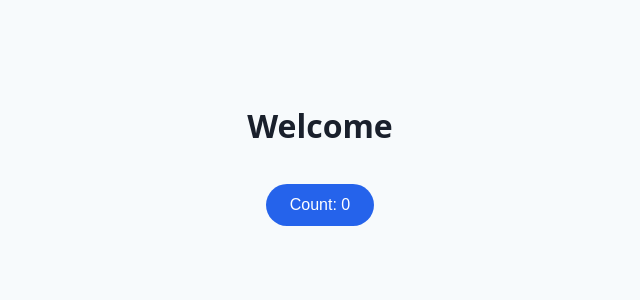
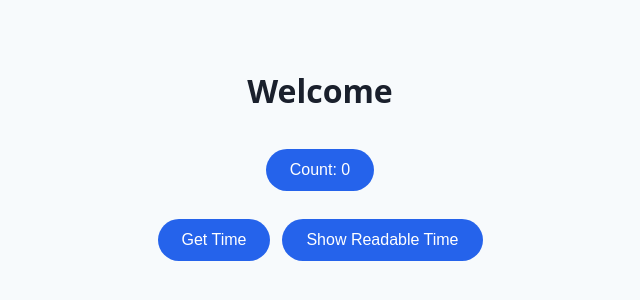
Before and after one commit to Ally-for-Hire/NextJS-App-Test, a Next.js app: page / in a window 1280 px wide. Shown: the part 246-546 px from the top of the page, without its empty margins (320-960 px from the left). Built offline with nearby package versions, Linux system fonts and the light colour scheme; no server answers.

Commit message:
possibley now we have a time button?

```diff
--- a/app/page.js
+++ b/app/page.js
@@ -4,6 +4,54 @@ import { useState } from "react";
 
 export default function HomePage() {
   const [count, setCount] = useState(0);
+  const [rawTime, setRawTime] = useState("");
+  const [formattedTime, setFormattedTime] = useState("");
+  const [loading, setLoading] = useState(false);
+  const [error, setError] = useState("");
+
+  // Set this via .env.local as NEXT_PUBLIC_TIME_API_URL for convenience
+  const TIME_API = process.env.NEXT_PUBLIC_TIME_API_URL || "https://<YOUR_SUBDOMAIN>.workers.dev";
+
+  const handleGetTime = async () => {
+    setLoading(true);
+    setError("");
+    setFormattedTime("");
+    try {
+      const res = await fetch(TIME_API, { headers: { Accept: "application/json" } });
+      if (!res.ok) throw new Error(`HTTP ${res.status}`);
+      const data = await res.json();
+      // Expecting { time: ISO, epoch: number }
+      const iso = data.time || (data.epoch ? new Date(data.epoch).toISOString() : "");
+      if (!iso) throw new Error("Unexpected response shape");
+      setRawTime(iso);
+    } catch (e) {
+      setError(e.message || "Failed to fetch time");
+    } finally {
+      setLoading(false);
+    }
+  };
+
+  const handleFormatTime = () => {
+    if (!rawTime) return;
+    const d = /^(\d+)$/.test(String(rawTime)) ? new Date(Number(rawTime)) : new Date(rawTime);
+    if (isNaN(d.getTime())) {
+      setError("Could not parse time");
+      return;
+    }
+    // Example readable format: local date/time with weekday
+    const readable = d.toLocaleString(undefined, {
+      weekday: "short",
+      year: "numeric",
+      month: "short",
+      day: "2-digit",
+      hour: "2-digit",
+      minute: "2-digit",
+      second: "2-digit",
+      hour12: false,
+      timeZoneName: "short",
+    });
+    setFormattedTime(readable);
+  };
 
   return (
     <main className="container">
@@ -14,6 +62,28 @@ export default function HomePage() {
       >
         Count: {count}
       </button>
+      <div style={{ marginTop: 12 }}>
+        <button className="button" onClick={handleGetTime} disabled={loading}>
+          {loading ? "Fetching time…" : "Get Time"}
+        </button>
+        <button
+          className="button"
+          onClick={handleFormatTime}
+          disabled={!rawTime}
+          style={{ marginLeft: 12 }}
+        >
+          Show Readable Time
+        </button>
+      </div>
+      {error && (
+        <p className="message" style={{ color: "crimson" }}>Error: {error}</p>
+      )}
+      {rawTime && (
+        <p className="message">Raw ISO: {rawTime}</p>
+      )}
+      {formattedTime && (
+        <p className="message">Readable: {formattedTime}</p>
+      )}
     </main>
   );
 }
```
